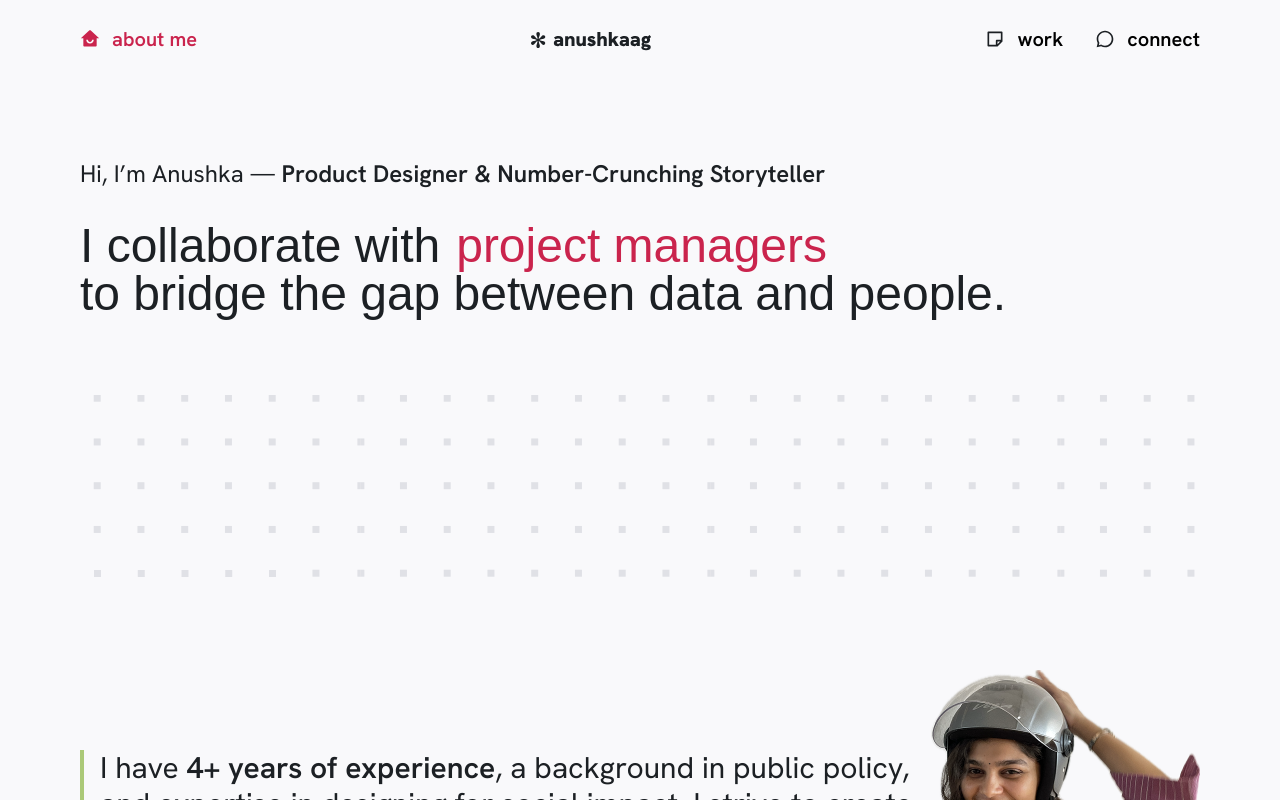
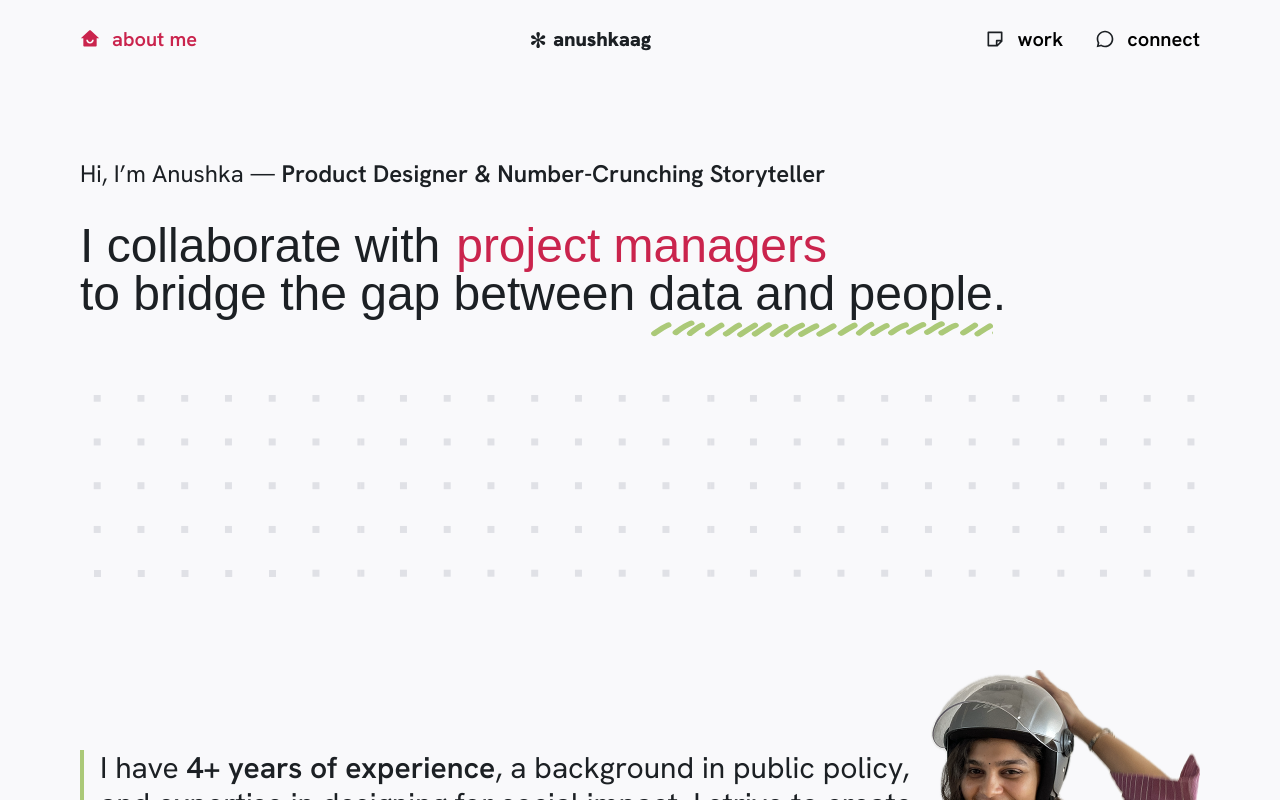
Before and after one commit to PixeledCode/anushka-folio, a Next.js app: page / in a window 1280 px wide. Shown: the top 800 px of the page. Built offline with nearby package versions, Linux system fonts and the light colour scheme; a web font is replaced by a local one.

Commit message:
add border bottom

```diff
--- a/app/globals.css
+++ b/app/globals.css
@@ -77,3 +77,10 @@ body {
     transform: rotate(-1deg);
   }
 }
+
+.underlineSVG {
+  border-image: url("/underline.svg") 98;
+  border-width: 0 0 18px;
+  border-style: solid;
+  border-color: transparent;
+}
--- a/app/page.tsx
+++ b/app/page.tsx
@@ -22,7 +22,13 @@ export default function Home() {
               <CollaborateTitles />
             </div>
           </div>
-          <p className="">to bridge the gap between data and people.</p>
+          <div className="relative ">
+            <p>
+              to bridge the gap between{" "}
+              <span className="underlineSVG">data and people</span>.
+            </p>
+            {/* <div className="absolute -bottom-4 right-96 w-[460px] h-3 bg-[url('/underline.svg')] bg-cover bg-center"></div> */}
+          </div>
         </div>
         <div className="mt-16">
           <Image
```
Also changed, not shown: public/underline.svg (added).
